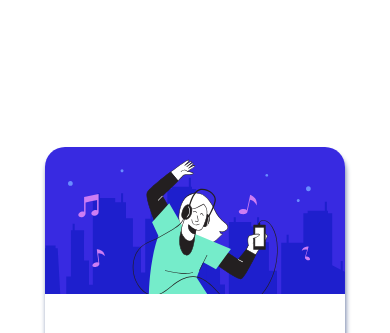
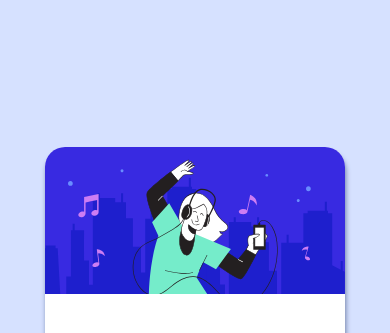
Before and after one commit to Codeline0/Order-Summary, a plain HTML site: page index.html in a window 390 px wide. Shown: the top 333 px of the page. Drawn offline with Linux system fonts and the light colour scheme.

Commit message:
Changed background directory style.scss for body element and body media query element.

```diff
--- a/css/style.scss
+++ b/css/style.scss
@@ -18,7 +18,7 @@ body {
     flex-direction: column;
     justify-content: center;
     align-items: center;
-    background: url(./images/pattern-background-desktop.svg);
+    background: url(../images/pattern-background-desktop.svg);
     background-size: cover;
     background-repeat: no-repeat;
     width: 100%;
@@ -132,7 +132,7 @@ body {
 @media screen and (max-width: 480px) {
 
     body {
-        background-image: url(./images/pattern-background-mobile.svg);
+        background-image: url(../images/pattern-background-mobile.svg);
     }
 
     .card {
```
Also changed, not shown: css/style.css, 1 other file.
